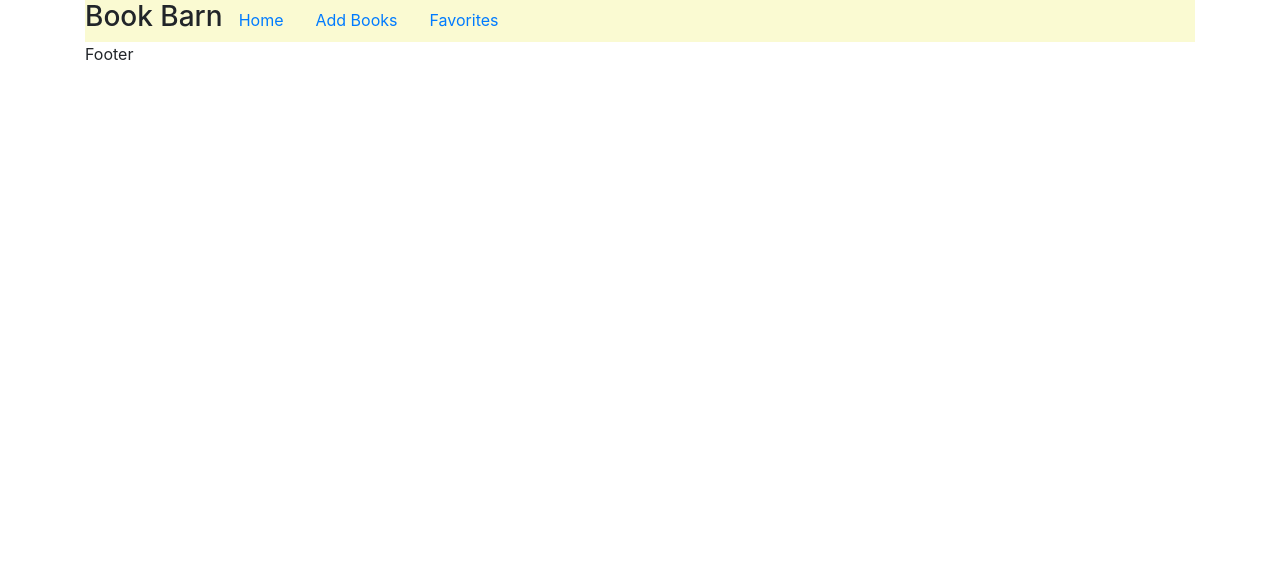
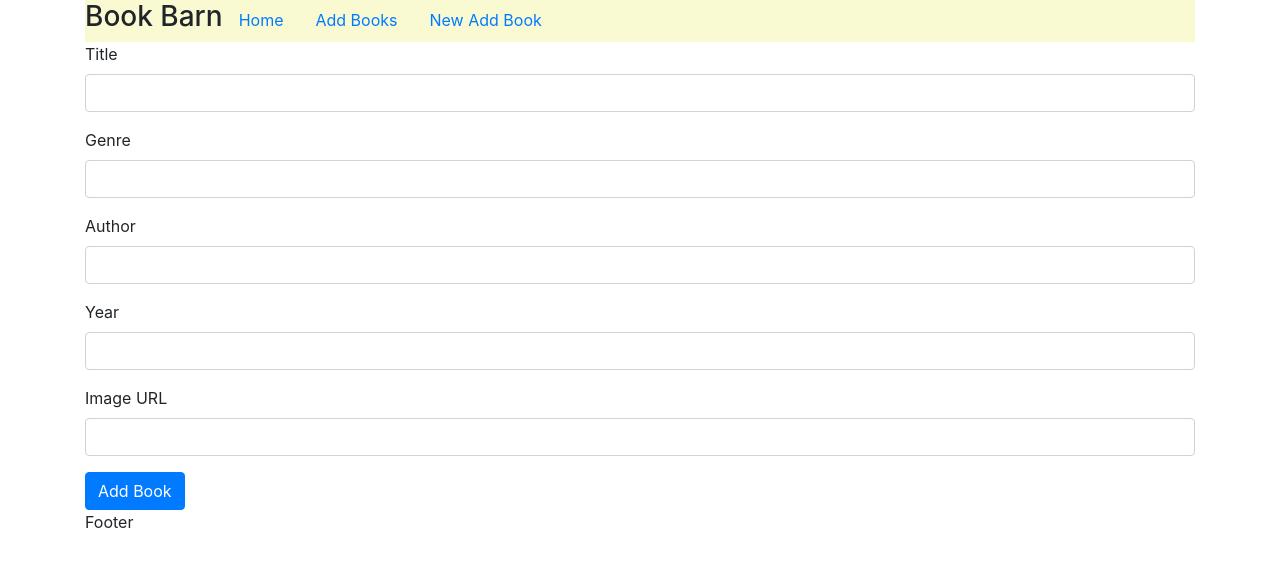
Before and after one commit to nickfuentes/book-barn, a React (Create React App) app in the folder client/: page /new-add-book in a window 1280 px wide. Shown: the top 566 px of the page. Built offline with nearby package versions, Linux system fonts and the light colour scheme.

Commit message:
Added a functional component to add a new book.

```diff
--- a/client/src/components/BaseLayout.js
+++ b/client/src/components/BaseLayout.js
@@ -29,7 +29,7 @@ export class Menu extends Component {
                     <NavLink tag={Link} to="/add-book">Add Books</NavLink>
                 </NavItem>
                 <NavItem>
-                    <NavLink tag={Link} to="/favorite-book">Favorites</NavLink>
+                    <NavLink tag={Link} to="/new-add-book">New Add Book</NavLink>
                 </NavItem>
             </Nav>
         </div>
--- /dev/null
+++ b/client/src/components/NewAddBook.js
@@ -0,0 +1,87 @@
+import React, { useState, useEffect } from 'react';
+import { Button, Form, FormGroup, Label, Input } from 'reactstrap';
+import '../App.css';
+
+function NewAddBook() {
+
+    const [bookTitle, setTitle] = useState("")
+    const [bookGenre, setGenre] = useState("")
+    const [bookAuthor, setAuthor] = useState("")
+    const [bookYear, setYear] = useState("")
+    const [bookImageURL, setImageURL] = useState("")
+
+
+    const titleHandleTextBoxChange = (e) => {
+
+        setTitle(e.target.value)
+        console.log(e.target.value)
+    }
+
+    const genreHandleTextBoxChange = (e) => {
+
+        setGenre(e.target.value)
+
+    }
+    const authorHandleTextBoxChange = (e) => {
+
+        setAuthor(e.target.value)
+
+    }
+    const yearHandleTextBoxChange = (e) => {
+
+        setYear(e.target.value)
+
+    }
+    const ImageURLHandleTextBoxChange = (e) => {
+
+        setImageURL(e.target.value)
+
+    }
+
+    const handleSave = () => {
+
+        // value is in the state
+        fetch('http://localhost:3001/add-books', {
+            method: 'POST',
+            headers: {
+                'Content-Type': 'application/json'
+            },
+            body: JSON.stringify({
+                title: bookTitle,
+                genre: bookGenre,
+                author: bookAuthor,
+                year: bookYear,
+                imageURL: bookImageURL
+            })
+        })
+    }
+
+
+    return (
+        <Form>
+            <FormGroup>
+                <Label>Title</Label>
+                <Input type="text" name="title" onChange={titleHandleTextBoxChange} />
+            </FormGroup>
+            <FormGroup>
+                <Label>Genre</Label>
+                <Input type="text" name="genre" onChange={genreHandleTextBoxChange} />
+            </FormGroup>
+            <FormGroup>
+                <Label>Author</Label>
+                <Input type="text" name="author" onChange={authorHandleTextBoxChange} />
+            </FormGroup>
+            <FormGroup>
+                <Label>Year</Label>
+                <Input type="text" name="year" onChange={yearHandleTextBoxChange} />
+            </FormGroup>
+            <FormGroup>
+                <Label>Image URL</Label>
+                <Input type="text" name="imageURL" onChange={ImageURLHandleTextBoxChange} />
+            </FormGroup>
+            <Button color="primary" onClick={handleSave}>Add Book</Button>
+        </Form>
+    );
+}
+
+export default NewAddBook
--- a/client/src/index.js
+++ b/client/src/index.js
@@ -8,10 +8,10 @@ import { BrowserRouter, Route, Switch } from 'react-router-dom'
 import AddBook from './components/AddBook'
 import OldBookList from './components/OldBookList'
 import UpdateBook from './components/UpdateBook'
-import FavoriteBook from './components/FavoriteBook'
 import 'bootstrap/dist/css/bootstrap.min.css';
 import { Container } from 'reactstrap';
-import BookList from './components/FavoriteBook';
+import BookList from './components/BookList';
+import NewAddBook from './components/NewAddBook';
 
 ReactDOM.render(
     <BrowserRouter>
@@ -21,7 +21,7 @@ ReactDOM.render(
                     <Route path="/" exact component={BookList} />
                     <Route path="/add-book" component={AddBook} />
                     <Route path="/update-book" component={UpdateBook} />
-                    <Route path="/favorite-book" component={FavoriteBook} />
+                    <Route path="/new-add-book" component={NewAddBook} />
                 </Switch>
             </BaseLayout>
         </Container>
```
Also changed, not shown: client/src/components/FavoriteBooks.js (added, +18 -0 lines), client/src/components/BookList.js (renamed from client/src/components/FavoriteBook.js), 1 other file (tests, documents, lock files or other folders).
